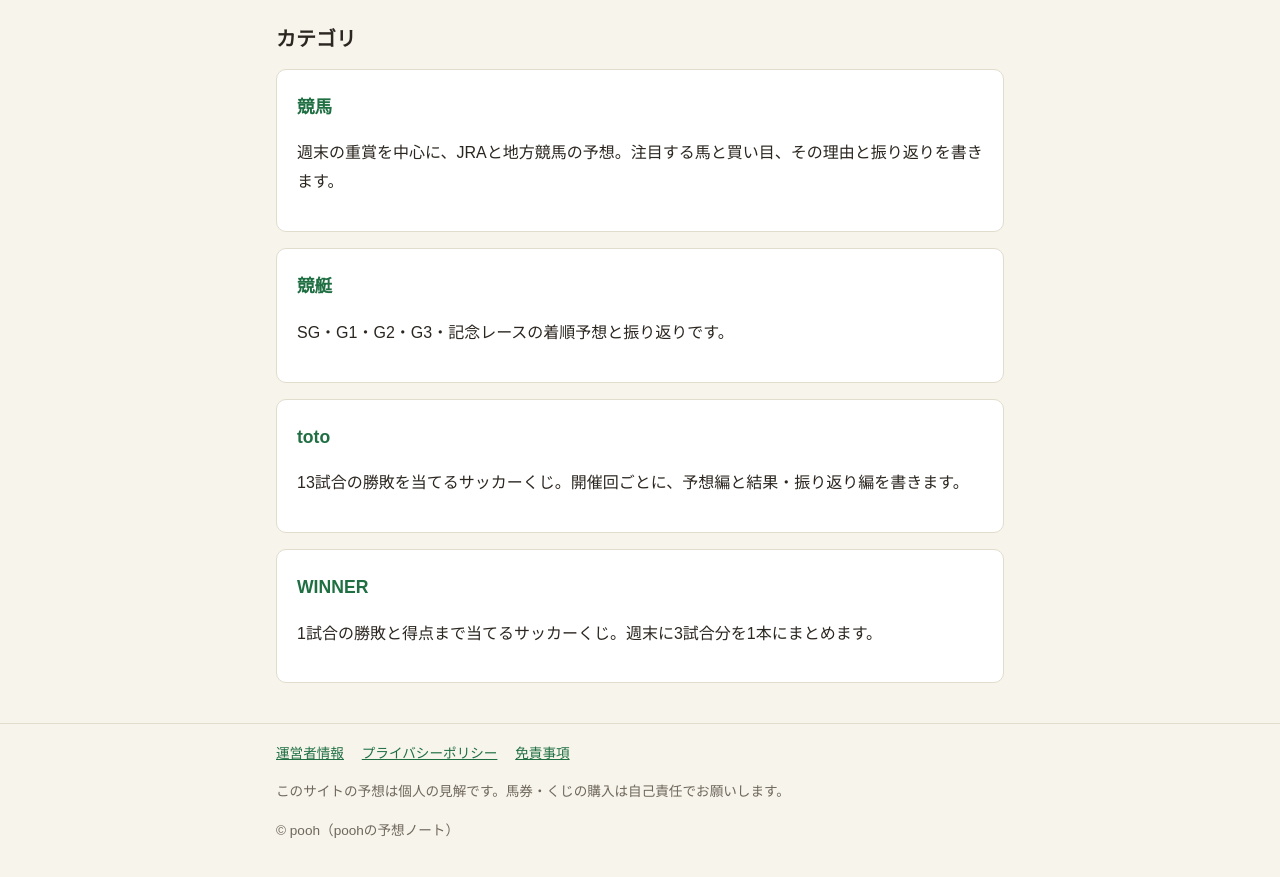
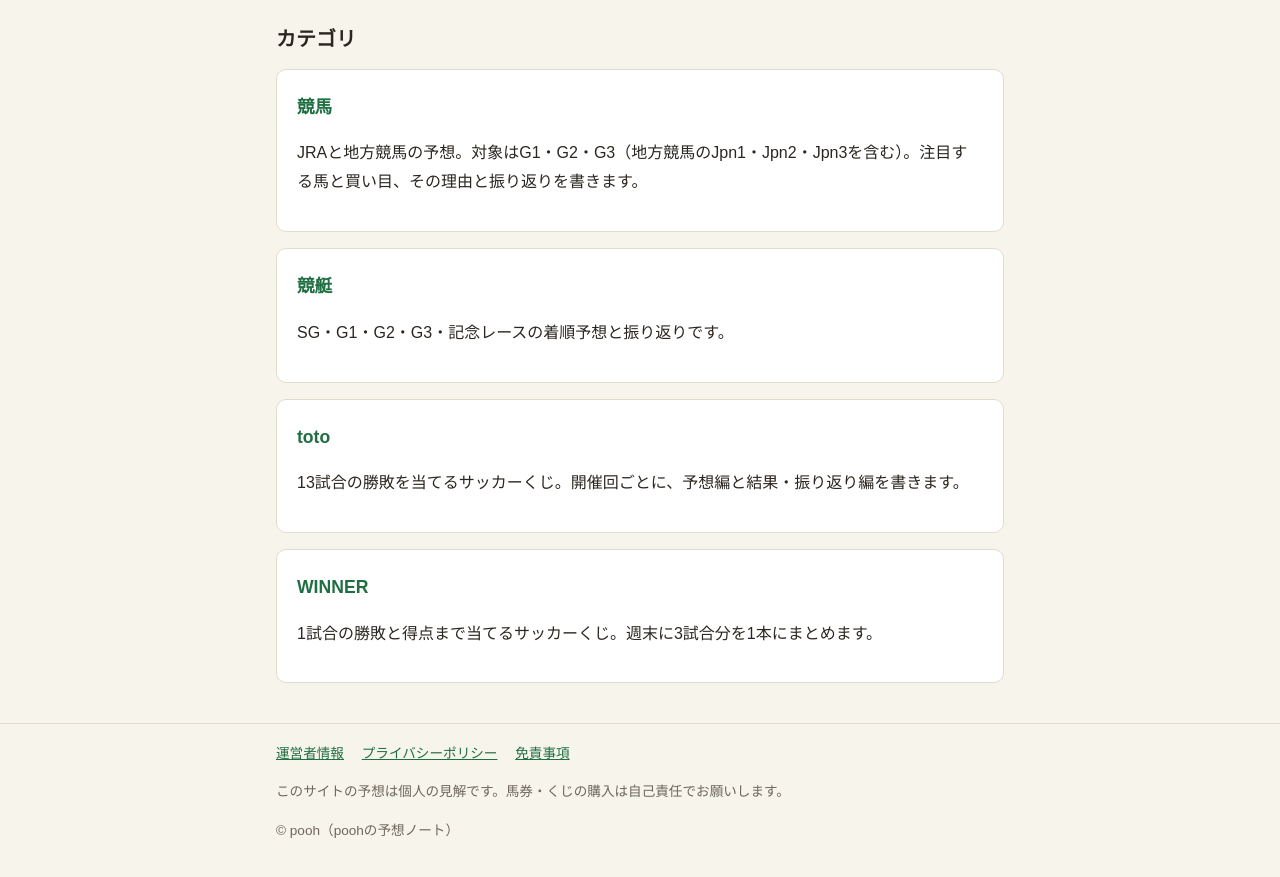
Before and after one commit to pooh-hug/pooh-yosou, a plain HTML site: page index.html in a window 1280 px wide. Shown: the part 960-1837 px from the top of the page. Drawn offline with Linux system fonts and the light colour scheme.

```diff
--- a/index.html
+++ b/index.html
@@ -60,7 +60,7 @@
 
 <h2 class="section-title">カテゴリ</h2>
 <ul class="cat-list">
-  <li class="card"><h3><a href="keiba/index.html">競馬</a></h3><p>週末の重賞を中心に、JRAと地方競馬の予想。注目する馬と買い目、その理由と振り返りを書きます。</p></li>
+  <li class="card"><h3><a href="keiba/index.html">競馬</a></h3><p>JRAと地方競馬の予想。対象はG1・G2・G3（地方競馬のJpn1・Jpn2・Jpn3を含む）。注目する馬と買い目、その理由と振り返りを書きます。</p></li>
   <li class="card"><h3><a href="kyotei/index.html">競艇</a></h3><p>SG・G1・G2・G3・記念レースの着順予想と振り返りです。</p></li>
   <li class="card"><h3><a href="toto/index.html">toto</a></h3><p>13試合の勝敗を当てるサッカーくじ。開催回ごとに、予想編と結果・振り返り編を書きます。</p></li>
   <li class="card"><h3><a href="winner/index.html">WINNER</a></h3><p>1試合の勝敗と得点まで当てるサッカーくじ。週末に3試合分を1本にまとめます。</p></li>
```
